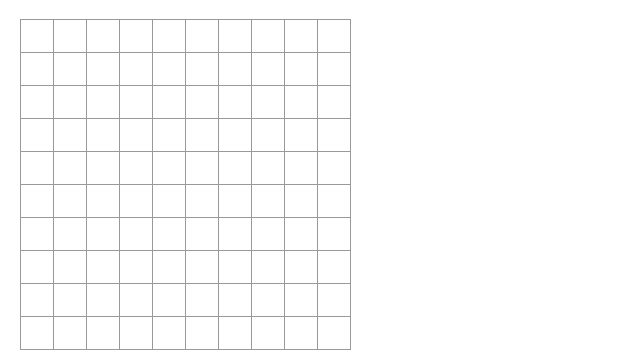
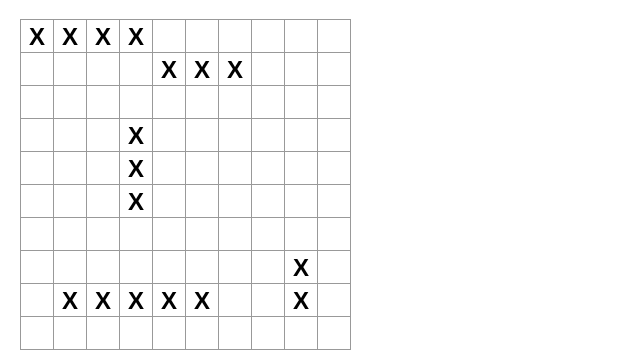
Before and after one commit to bezawork/myPortfolio, a React (Create React App) app: page / in a window 1280 px wide. Shown: the top 356 px of the page, without its empty margins (0-640 px from the left). Built offline with nearby package versions, Linux system fonts and the light colour scheme.

Commit message:
different ship

```diff
--- a/package.json
+++ b/package.json
@@ -6,6 +6,7 @@
     "@testing-library/jest-dom": "^4.2.4",
     "@testing-library/react": "^9.3.2",
     "@testing-library/user-event": "^7.1.2",
+    "prop-types": "^15.7.2",
     "react": "^16.13.1",
     "react-dom": "^16.13.1",
     "react-scripts": "3.4.0"
--- a/src/App.js
+++ b/src/App.js
@@ -1,12 +1,14 @@
 import React from "react";
-import "./App.css";
+import Board from "./Board";
 
-function App() {
-  return (
-    <div className="App">
-      <h1>Hello, React!</h1>
-    </div>
-  );
+class App extends React.Component {
+  render() {
+    return (
+      <React.Fragment>
+        <Board size={10} />
+      </React.Fragment>
+    );
+  }
 }
 
 export default App;
--- /dev/null
+++ b/src/Board.js
@@ -0,0 +1,129 @@
+import React from "react";
+import PropTypes from "prop-types";
+import Ship from "./Ship";
+import "./index.css";
+
+function Square(props) {
+  return (
+    <button className="square" onClick={() => props.onClick()}>
+      {props.children}
+    </button>
+  );
+}
+
+class Board extends React.Component {
+  battleShipPlayingBoard = (size) => {
+    const battleShipArray = Array(size);
+
+    for (let j = 0; j < size; j++) {
+      battleShipArray[j] = Array(size).fill(null);
+    }
+
+    return battleShipArray;
+  };
+
+  constructor(props) {
+    super(props);
+
+    this.state = {
+      battleShipFirstState: this.battleShipPlayingBoard(this.props.size),
+      hit: true,
+    };
+    const destroyerShip = new Ship(7, 8, 2, false);
+    destroyerShip.placeShip(this.state.battleShipFirstState);
+    const submarineShip = new Ship(3, 3, 3, false);
+    submarineShip.placeShip(this.state.battleShipFirstState);
+    const crusierShip = new Ship(1, 4, 3, true);
+    crusierShip.placeShip(this.state.battleShipFirstState);
+    const battleShip = new Ship(0, 0, 4, true);
+    battleShip.placeShip(this.state.battleShipFirstState);
+    const carrierShip = new Ship(8, 1, 5, true);
+    carrierShip.placeShip(this.state.battleShipFirstState);
+  }
+
+  handleClick(i) {
+    const battleShipFirstState = this.state.battleShipFirstState.slice();
+    // if (calculateWinner(squares) || squares[i]) {
+    //   return;
+    // }
+    battleShipFirstState[0][0] = this.state.hit ? "X" : "O";
+    this.setState({
+      battleShipFirstState: battleShipFirstState,
+      hit: !this.state.hit,
+    });
+  }
+
+  renderSquare(i) {
+    return this.state.battleShipFirstState.map(
+      (battleShipPlayingBoardSingleLine) => (
+        <div className="board-row">
+          {" "}
+          {console.log(battleShipPlayingBoardSingleLine)}
+          {battleShipPlayingBoardSingleLine.map((battleShipSingleSquare) => (
+            <Square onClick={() => this.handleClick(i)}>
+              {" "}
+              {battleShipSingleSquare && "X"}
+            </Square>
+          ))}
+        </div>
+      )
+    );
+  }
+
+  render() {
+    // const winner = calculateWinner(this.state.squares);
+    // let status;
+    // if (winner) {
+    //   status = "Winner: " + winner;
+    // } else {
+    //   status = "Next player: " + (this.state.xIsNext ? "X" : "O");
+    // }
+    return (
+      <React.Fragment>
+        <div>{this.renderSquare(0)}</div>
+      </React.Fragment>
+    );
+  }
+}
+Board.propTypes = {
+  size: PropTypes.number.isRequired,
+};
+
+// class Game extends React.Component {
+//   render() {
+//     return (
+//       <div className="game">
+//         <div className="game-board">
+//           <Board />
+//         </div>
+//         <div className="game-info">
+//           <div>{/* status */}</div>
+//           <ol>{/* TODO */}</ol>
+//         </div>
+//       </div>
+//     );
+//   }
+// }
+// function calculateWinner(squares) {
+//   const lines = [
+//     [0, 1, 2],
+//     [3, 4, 5],
+//     [6, 7, 8],
+//     [0, 3, 6],
+//     [1, 4, 7],
+//     [2, 5, 8],
+//     [0, 4, 8],
+//     [2, 4, 6]
+//   ];
+//   for (let i = 0; i < lines.length; i++) {
+//     const [a, b, c] = lines[i];
+//     if (squares[a] && squares[a] === squares[b] && squares[a] === squares[c]) {
+//       return squares[a];
+//     }
+//   }
+//   return null;
+// }
+
+// ========================================
+
+export default Board;
--- /dev/null
+++ b/src/Ship.js
@@ -0,0 +1,21 @@
+class Ship {
+  constructor(y, x, length, horizontal) {
+    this.y = y;
+    this.x = x;
+    this.length = length;
+    this.horizontal = horizontal;
+  }
+
+  placeShip(battleShipFirstState) {
+    if (this.horizontal === true) {
+      for (let i = 0; i < this.length; i++) {
+        battleShipFirstState[this.y][this.x + i] = this;
+      }
+    } else {
+      for (let i = 0; i < this.length; i++) {
+        battleShipFirstState[this.y + i][this.x] = this;
+      }
+    }
+  }
+}
+export default Ship;
--- a/src/index.js
+++ b/src/index.js
@@ -1,114 +1,16 @@
 import React from "react";
 import ReactDOM from "react-dom";
 import "./index.css";
+import App from "./App";
+import * as serviceWorker from "./serviceWorker";
 
-function Square(props) {
-  return (
-    <button className="square" onClick={() => props.onClick()}>
-      {props.children}
-    </button>
-  );
-}
-
-class Board extends React.Component {
-  battleShipPlayingBoard = size => {
-    const battleShipArray = Array(size);
-
-    for (let j = 0; j < size; j++) {
-      battleShipArray[j] = Array(size).fill(null);
-    }
-
-    return battleShipArray;
-  };
-
-  constructor(props) {
-    super(props);
-    this.state = {
-      battleShipFirstState: this.battleShipPlayingBoard(this.props.size),
-      hit: true
-    };
-  }
-
-  handleClick(i) {
-    const battleShipFirstState = this.state.battleShipFirstState.slice();
-    // if (calculateWinner(squares) || squares[i]) {
-    //   return;
-    // }
-    battleShipFirstState[0][0] = this.state.hit ? "X" : "O";
-    this.setState({
-      battleShipFirstState: battleShipFirstState,
-      hit: !this.state.hit
-    });
-  }
-
-  renderSquare(i) {
-    return this.state.battleShipFirstState.map(
-      battleShipPlayingBoardSingleLine => (
-        <div className="board-row">
-          {" "}
-          {console.log(battleShipPlayingBoardSingleLine)}
-          {battleShipPlayingBoardSingleLine.map(battleShipSingleSquare => (
-            <Square onClick={() => this.handleClick(i)}>
-              {" "}
-              {battleShipSingleSquare}
-            </Square>
-          ))}
-        </div>
-      )
-    );
-  }
-
-  render() {
-    // const winner = calculateWinner(this.state.squares);
-    // let status;
-    // if (winner) {
-    //   status = "Winner: " + winner;
-    // } else {
-    //   status = "Next player: " + (this.state.xIsNext ? "X" : "O");
-    // }
-    return (
-      <React.Fragment>
-        <div>{this.renderSquare(0)}</div>
-      </React.Fragment>
-    );
-  }
-}
-
-// class Game extends React.Component {
-//   render() {
-//     return (
-//       <div className="game">
-//         <div className="game-board">
-//           <Board />
-//         </div>
-//         <div className="game-info">
-//           <div>{/* status */}</div>
-//           <ol>{/* TODO */}</ol>
-//         </div>
-//       </div>
-//     );
-//   }
-// }
-// function calculateWinner(squares) {
-//   const lines = [
-//     [0, 1, 2],
-//     [3, 4, 5],
-//     [6, 7, 8],
-//     [0, 3, 6],
-//     [1, 4, 7],
-//     [2, 5, 8],
-//     [0, 4, 8],
-//     [2, 4, 6]
-//   ];
-//   for (let i = 0; i < lines.length; i++) {
-//     const [a, b, c] = lines[i];
-//     if (squares[a] && squares[a] === squares[b] && squares[a] === squares[c]) {
-//       return squares[a];
-//     }
-//   }
-//   return null;
-// }
-
-// ========================================
-
-ReactDOM.render(<Board size={10} />, document.getElementById("root"));
+ReactDOM.render(
+  <React.StrictMode>
+    <App />
+  </React.StrictMode>,
+  document.getElementById("root")
+);
+// If you want your app to work offline and load faster, you can change
+// unregister() to register() below. Note this comes with some pitfalls.
+// Learn more about service workers: https://bit.ly/CRA-PWA
+serviceWorker.unregister();
```
